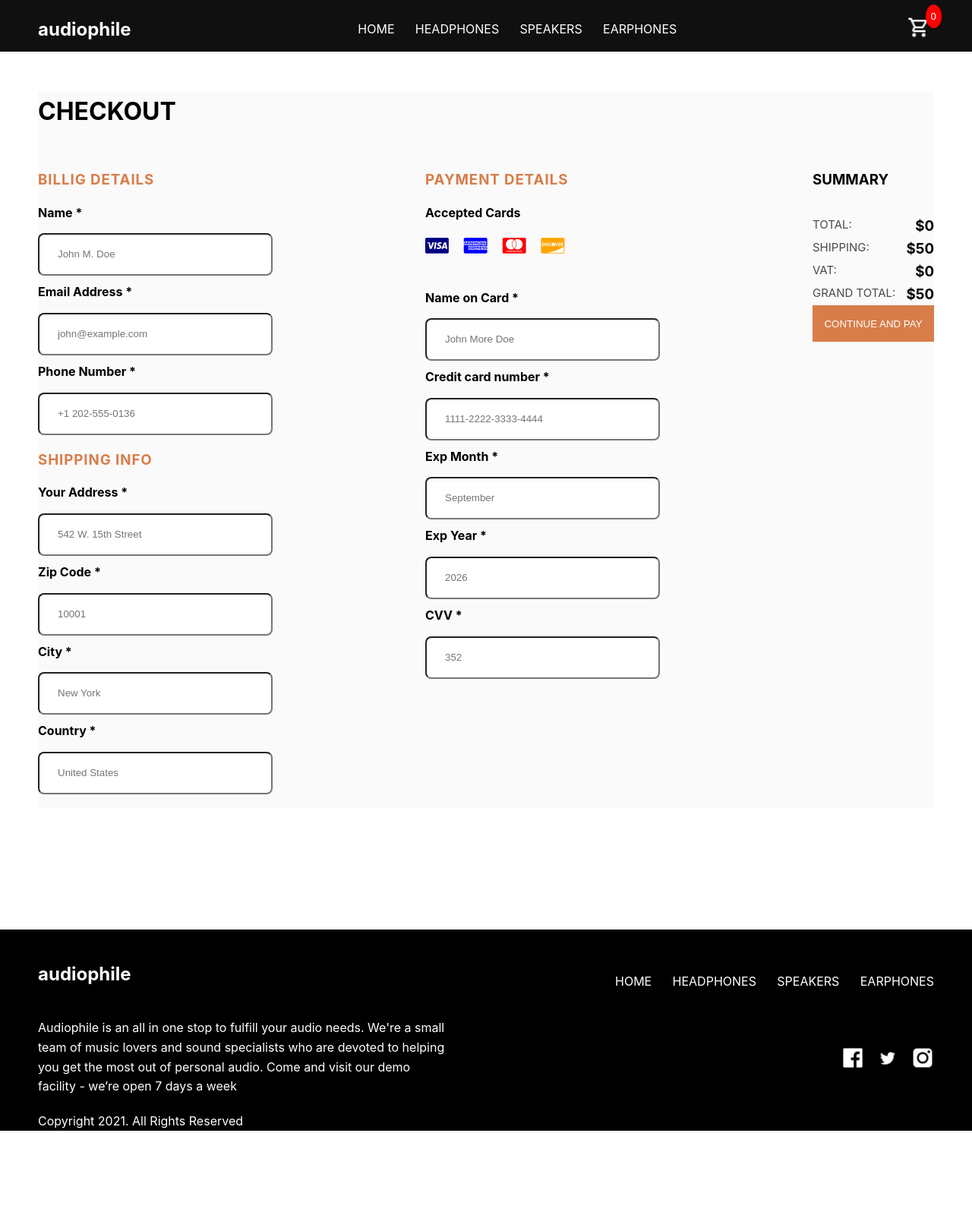
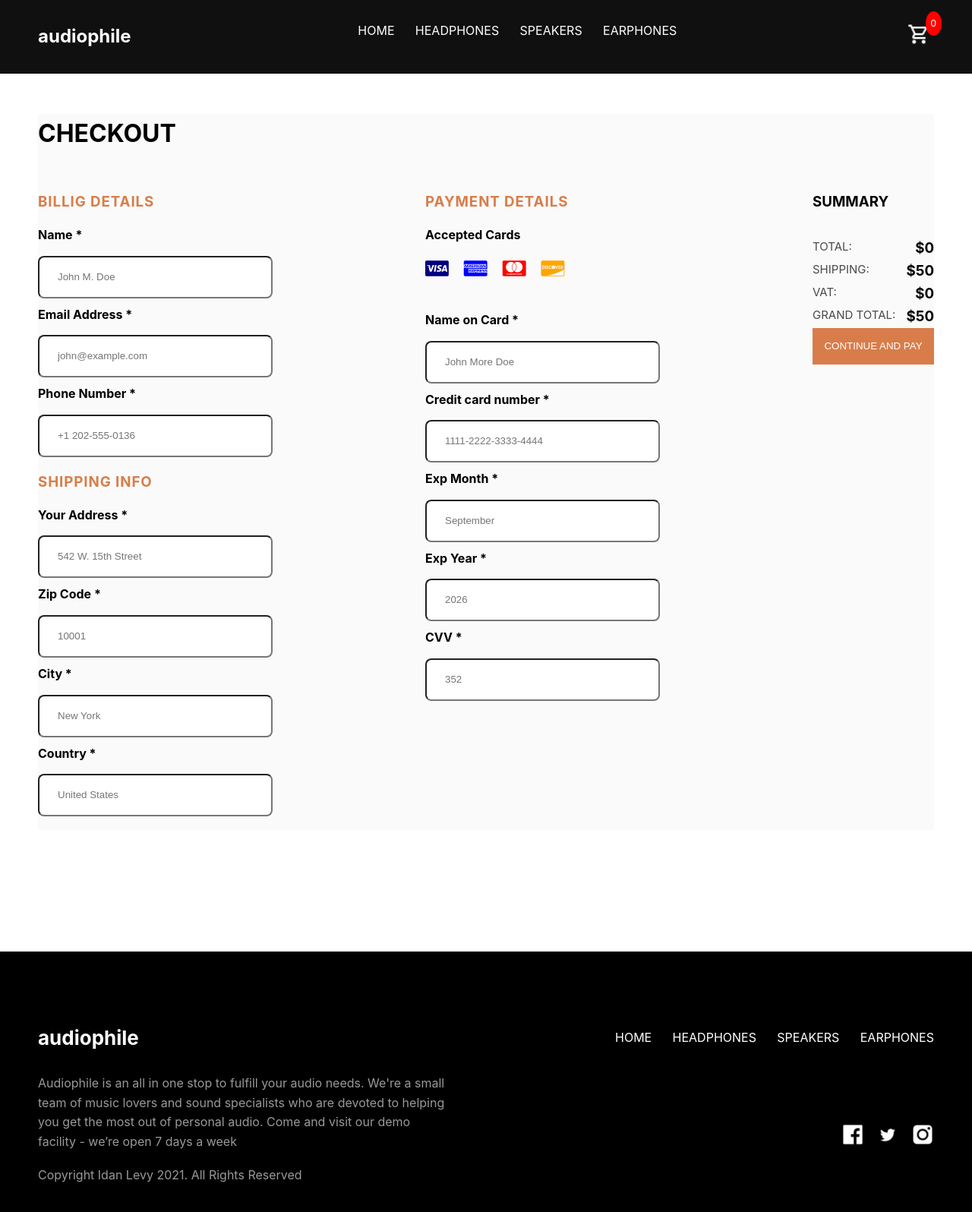
Before and after one commit to idanlevy2020/audiophile-store, a React app: page /checkout in a window 1280 px wide. Shown: the whole page at 76% size. Before the commit the page ends 1489 px from the top, so only its background shows below. Built offline with nearby package versions, Linux system fonts and the light colour scheme.

Commit message:
Header and Footer css-responsive

```diff
--- a/src/layout/Footer/Footer.css
+++ b/src/layout/Footer/Footer.css
@@ -1,30 +1,28 @@
 .Footer{
-    /* background-color: #101010; */
+    width: 100%;
+    height: 654px;
     background-color: black;
-    padding-top: 40px;
     margin-top: 160px;
-    color: white
+    color: white;
 }
 
+/**************** For mobile phones: ****************/
 .Footer-container {
-    margin: 0px 50px;
+    padding: 48px 0px 16px 0px;
+    margin: 0px 24px;
+    height: 100%;
+    justify-content: space-around;
+    align-items: center;
 }
 
-.responsive{
-    display: none;
+.Footer p{
+    opacity: 0.6;
+    text-align: center;
 }
 
-.Footer-part1 , .Footer-part2{
-    justify-content: space-between;
-}
-
-.Footer-part2 > .text{
-    margin: 20px 0px;
-    width: 540px;
-}
-
-.Footer-general-links{ /*icons*/
-    align-items: center;
+/*icons:facebook, twitter,instagram*/
+.Footer-general-links{
+    justify-content: center;
 }
 
 .Footer-general-links >img{
@@ -34,55 +32,110 @@
     margin-left: 16px;
 }
 
+.Footer-part1 h2{
+    margin-bottom:48px;
+    font-size: 26px;
+}
 
-@media screen and (max-width: 767px) {
+/******** Footer-part3 ********/
+.Footer-part3{
+    width: 100%;
+    height: 97px;
+    justify-content: space-between;
+}
+
+
+@media only screen and (min-width: 600px) {
     /* For tablets: */
-    .Footer-part1 {
-        flex-direction: column;
+    .Footer{
+        height: 400px;
     }
 
-    .Footer-part2 > .text{
-        width: 100%;
+    .Footer-container {
+        padding: 60px 0px 46px 0px;
+        margin: 0px 40px;
+        align-items: flex-start;
     }
 
-    .Footer-part3{
+    .Footer p{
+        text-align: left;
+    }
+
+    /******** Footer-part1 ********/
+    .Footer-part1 h2{
+        margin-bottom:32px;
+    }
+
+    .Footer-part1 .NavBar-option-column{
         display: none;
     }
 
-    .Footer-general-links{
+    .Footer-part1 .NavBar-option-row{
+        display: block;
+    }
+
+    /******** Footer-part2 ********/
+    .Footer-part2 .Footer-general-links{
         display:none;
     }
 
-    .Footer-general-links.responsive{
-        display: flex;
+    /******** Footer-part3 ********/
+    .Footer-part3{
+        flex-direction: row;
+        height: auto;
+    }
+}
+
+@media only screen and (min-width: 768px) {
+    /* For desktop: */
+    .Footer{
+        height: 365px;
+    }
+    .Footer-container {
+        padding: 75px 0px 48px 0px;
+        margin: 0px 50px;
     }
 
-    .Footer-part4{
+    /******** Footer-part1 ********/
+    .Footer-part1{
+        width: 100%;
         display: flex;
         justify-content: space-between;
         align-items: center;
-        height:120px;
+    }
+
+    .Footer-part1 h2{
+        margin-bottom:0px;
+    }
+
+    .Footer-part1 .NavBar-option-column{
+        display: none;
+    }
+
+    .Footer-part1 .NavBar-option-row{
+        display: block;
+    }
+
+    /******** Footer-part2 ********/
+    .Footer-part2{
+        width: 100%;
+        justify-content: space-between;
+    }
+
+    .Footer-part2 p{
+        width: 540px;
+    }
+
+    .Footer-part2 .Footer-general-links{
+        display:block;
+    }
+
+    .Footer-part2 .Footer-general-links{
+        align-self: flex-end;
+    }
+
+    /******** Footer-part3 ********/
+    .Footer-part3 .Footer-general-links{
+        display: none;
     }
 }
-
-@media screen and (min-width: 375px) and (max-width: 620px) {
-    /* For mobile phones: */
-    .Footer-container {
-        align-items: center;
-        text-align: center;
-    }
-
-    .Footer-part2 > .text{
-        margin: 48px 0px;
-    }
-
-    .Footer-part1 > .NavBar > ul{
-        display:flex;
-        flex-direction: column;
-    }
-
-    .Footer-part4{
-        flex-direction: column;
-        justify-content: space-between;
-    }
-}
--- a/src/layout/Footer/Footer.js
+++ b/src/layout/Footer/Footer.js
@@ -11,9 +11,14 @@ function Footer() {
    return (
       <div className="Footer">
          <div className="Footer-container flex-column">
-            <div className="Footer-part1 flex-row">
+            <div className="Footer-part1">
                <h2>audiophile</h2>
-               <NavBar links={links} flex={"flex-row"}/>
+               <div className="NavBar-option-row displayNone">
+                  <NavBar links={links} flex={"flex-row"}/>
+               </div>
+               <div className="NavBar-option-column">
+                  <NavBar links={links} flex={"flex-column"}/>
+               </div>
             </div>
             <div className="Footer-part2 flex-row">
                <p className="text">
@@ -22,19 +27,15 @@ function Footer() {
                   are devoted to helping you get the most out of personal audio.
                   Come and visit our demo facility - we’re open 7 days a week
                </p>
-               <div className="Footer-general-links flex-row">
+               <div className="Footer-general-links flex-row displayNone">
                   <img src="/icons/facebook.png" alt="facebook" />
                   <img src="/icons/twitter.png" alt="twitter" />
                   <img src="/icons/instagram.png" alt="instagram" />
                </div>
             </div>
-            <div className="Footer-part3">
-               <p className="text" style={{color: "white"}}> Copyright 2021. All Rights Reserved </p>
-            </div>
-
-            <div className="Footer-part4 responsive">
-               <p style={{color: "white"}}> Copyright 2021. All Rights Reserved </p>
-               <div className="Footer-general-links responsive flex-row">
+            <div className="Footer-part3 flex-column">
+               <p> Copyright Idan Levy 2021. All Rights Reserved </p>
+               <div className="Footer-general-links flex-row">
                   <img src="/icons/facebook.png" alt="facebook" />
                   <img src="/icons/twitter.png" alt="twitter" />
                   <img src="/icons/instagram.png" alt="instagram" />
--- a/src/layout/Header/Header.css
+++ b/src/layout/Header/Header.css
@@ -1,27 +1,25 @@
 .Header{
   background-color: #101010;
   color:white;
+  height: 97px;
 }
 
-.Header-part1 {
-  justify-content: space-between;
+/**************** For mobile phones: ****************/
+.Header-container {
+  padding: 0px 24px;
+  width: 100%;
+  height: 100%;
+   justify-content: space-between;
   align-items: center;
-  padding-top: 10px;
-  margin: 0px 50px;
 }
 
-/* .ToggleBarAndTitle{
-  width: 150px;
-  justify-content: space-between;
-  align-items: center;
-} */
-
-.Header-part1 > .topnav{
-
+.Header .NavBar{
+  background-color: #101010;
+  padding: 0px 24px 16px 24px;
 }
 
-.Header-part2{
-  display:none;
+.Header > .NavBar-option-column > .NavBar > ul li a{
+  text-align: left;
 }
 
 
@@ -52,51 +50,46 @@
   color: white;
 }
 
-@media screen and (max-width: 767px) {
-.Header-part1 > .topnav{
-  display: none;
+@media only screen and (min-width: 600px) {
+  /* For tablets: */
+  .Header-container {
+    padding: 0px 39px;
+  }
+
+  .ToggleBarAndTitle{
+    width: 210px;
+    justify-content: space-between;
+    align-items: center;
+  }
+
+  .ToggleBarAndTitle > h2{
+    display:block;
+  }
+
+  .Header-container > h2 {
+    display:none;
+  }
 }
 
-.Header-part2{
-  display:block;
-}
+@media only screen and (min-width: 768px) {
+  /* For desktop: */
+  .Header-container {
+    padding: 0px 50px;
+  }
 
-.responsive{
-  display:block;
-}
+  .Header-container .NavBar-option-row{
+    display: block;
+  }
 
-.ToggleBarAndTitle{
-  width: 25px;
-}
+  .Header-container .NavBar-option-column{
+    display: none;
+  }
 
-.ToggleBarAndTitle h2{
-  display:none;
-}
+  .ToggleBarAndTitle{
+    display: none;
+  }
 
-
-.ToggleBarAndTitle > .iconToggleBar{
-  display:block;
-}
-
-.Header-part2 > .NavBar{
-  margin-left: 50px;
-}
-
-.Header-part2 > .NavBar > ul {
-  display:flex;
-  flex-direction: column;
-  width: 100%;
-}
-
-.Header-part2 > .NavBar > ul li a{
-  text-align: left;
-}
-}
-
-
-@media screen and (min-width: 375px) and (max-width: 620px) {
-  /* For mobile phones: */
-  .Header-part1 > h2{
-    font-size: 30px;
+  .Header-container > h2 {
+    display:block;
   }
 }
--- a/src/layout/Header/Header.js
+++ b/src/layout/Header/Header.js
@@ -26,16 +26,16 @@ function Header() {
 
    return (
       <div className="Header">
-         <div className="Header-part1 flex-row">
+         <div className="Header-container flex-row">
             <div className="ToggleBarAndTitle flex-row">
-               <a className='iconToggleBar responsive' onClick={toggleResponsive}>
+               <a className="iconToggleBar" onClick={toggleResponsive}>
                   <i className="fa fa-bars"></i>
                </a>
-               <h2>audiophile</h2>
+               <h2 className="displayNone">audiophile</h2>
             </div>
-            <h2 className="responsive">audiophile</h2>
-            <div className="topnav">
-               <NavBar links={links}/>
+            <h2>audiophile</h2>
+            <div className="NavBar-option-row displayNone">
+               <NavBar links={links} flex={"flex-row"}/>
             </div>
             <div className='shoppingCart'>
                <Link to={"/shoppingCart"}>
@@ -46,8 +46,8 @@ function Header() {
                </Link>
             </div>
          </div>
-         <div className="Header-part2 responsive">
-            {(responsive)&&<NavBar links={links}/>}
+         <div className="NavBar-option-column">
+            {(responsive)&&<NavBar links={links} flex={"flex-column"}/>}
          </div>
       </div>
    );
```
